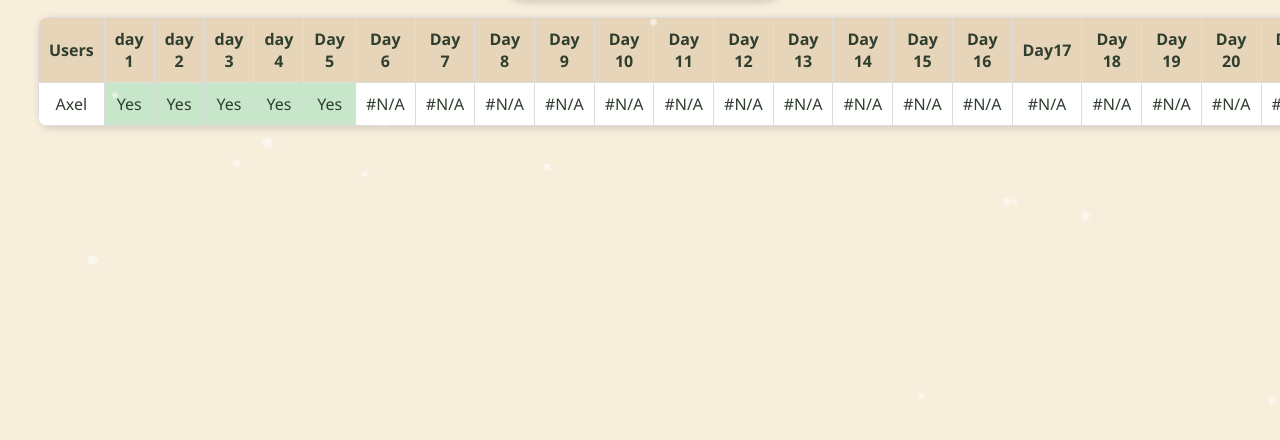
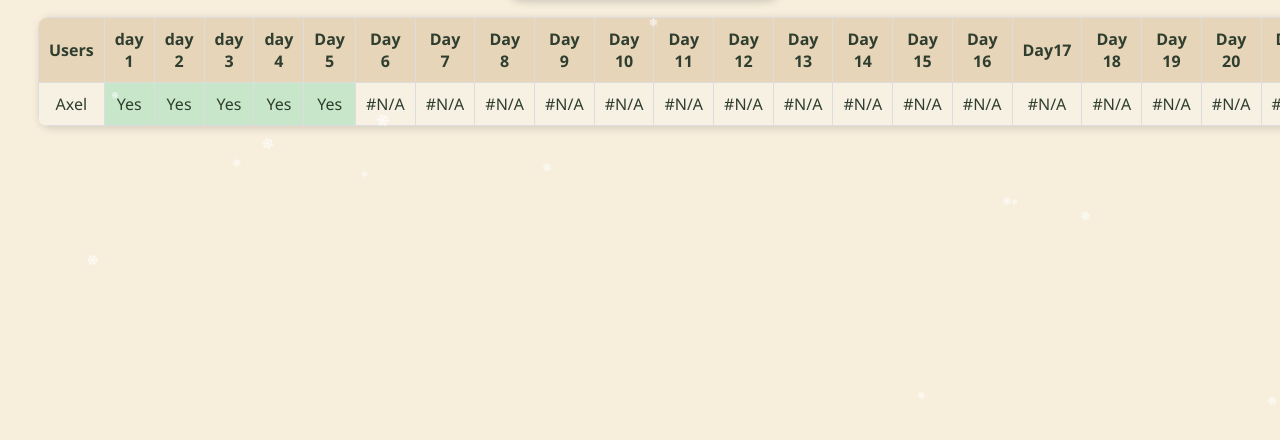
Before and after one commit to fortiks/Jul-kalender-Running, a plain HTML site: page index.html in a window 1280 px wide. Shown: the part 218-658 px from the top of the page. Drawn offline with Linux system fonts and the light colour scheme.

Commit message:
Update style.css

```diff
--- a/style.css
+++ b/style.css
@@ -90,6 +90,10 @@ th {
 }
 
 /* -------- Cell Coloring -------- */
+td {
+  background-color: #f7f1e3; /* warm light beige */
+}
+
 td.Yes {
   background-color: #c8e6c9;              /* soft green */
 }
```
